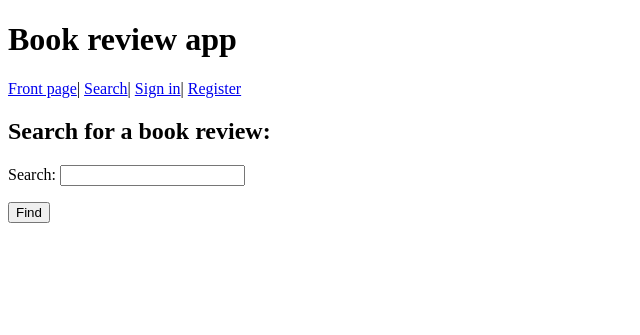
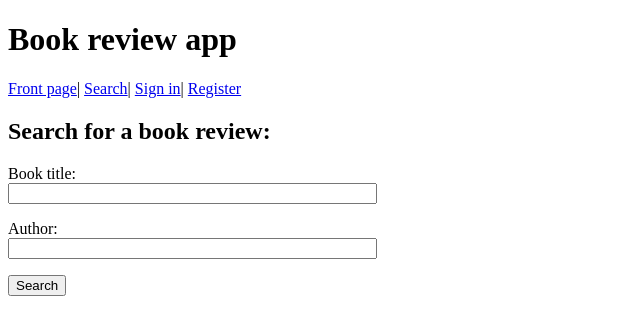
Before and after one commit to haikoj/kirja-arvostelut, a Flask app: page /find_review in a window 1280 px wide. Shown: the top 335 px of the page, without its empty margins (0-640 px from the left). Run offline with Flask 3, Linux system fonts and the light colour scheme.

Commit message:
Add feature to search individually by title or/and author name

```diff
--- a/app.py
+++ b/app.py
@@ -22,14 +22,15 @@ def index():
 
 @app.route("/find_review")
 def find_review():
-    user_query = request.args.get("query", "")
-    query = user_query.strip()
+    title = (request.args.get("title") or "").strip()
+    author = (request.args.get("author") or "").strip()
 
-    if not query:
+    if title or author:
+        results = reviews.find_review_fields(title, author)
+    else:
         results = []
-    else:
-        results = reviews.find_review(query)
-    return render_template("find_review.html", query=user_query, results=results)
+
+    return render_template("find_review.html", title=title, author=author, results=results)
 
 @app.route("/review/<int:review_id>")
 def show_review(review_id):
--- a/templates/find_review.html
+++ b/templates/find_review.html
@@ -1,22 +1,37 @@
 {% extends "layout.html" %}
 
-{% block title %}Search for reviews – Book review app{% endblock %}
+{% block title %}Search – Book review app{% endblock %}
 
 {% block content %}
     <h2>Search for a book review:</h2>
+
     <form action="/find_review" method="get">
         <p>
-            Search: <input type="text" name="query" value="{{ query }}">
+        <label>Book title:<br>
+            <input type="text" name="title" value="{{ title|default('') }}" size="43">
+        </label>
         </p>
-        <input type="submit" value="Find">
+        <p>
+        <label>Author:<br>
+            <input type="text" name="author" value="{{ author|default('') }}" size="43">
+        </label>
+        </p>
+        <button type="submit">Search</button>
     </form>
 
-    {% if query %}
-    <h2>Results:</h2>
-    <ul>
-        {% for result in results %}
-        <li><a href="/review/{{ result.id }}">{{ result.title }}</a></li>
-        {% endfor %}
-    </ul>
-    {% endif %}
+    {% if title or author %}
+        <h3>Results</h3>
+        {% if results %}
+            <ul>
+                {% for result in results %}
+                <li>
+                    <a href="/review/{{ result.id }}">{{ result.title }}</a>
+                    by {{ result.author }} — <strong>{{ result.username }}</strong>
+                </li>
+                {% endfor %}
+            </ul>
+        {% else %}
+            <p>No matches.</p>
+        {% endif %}
+  {% endif %}
 {% endblock %}
```
Also changed, not shown: reviews.py (+23 -0 lines).
